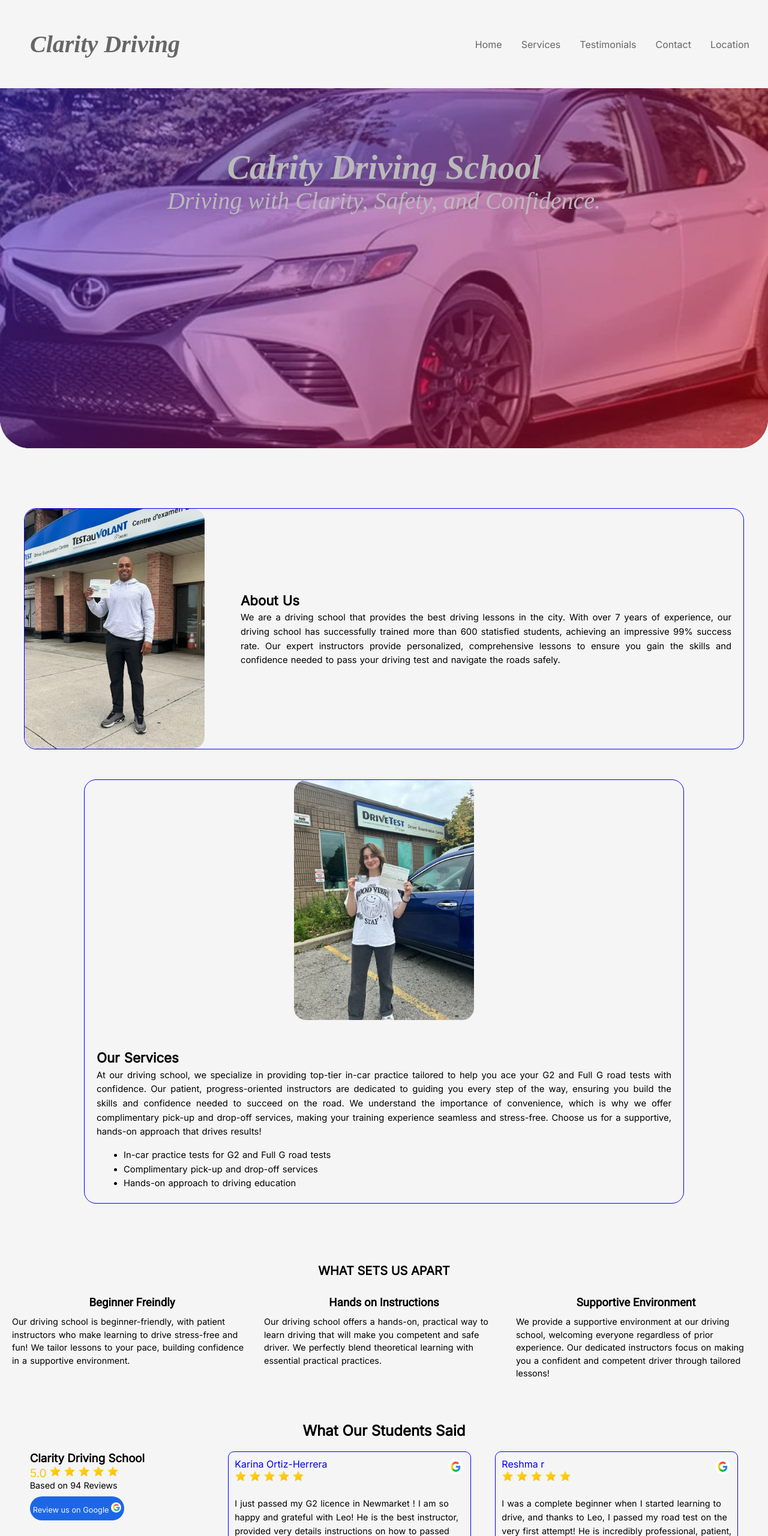
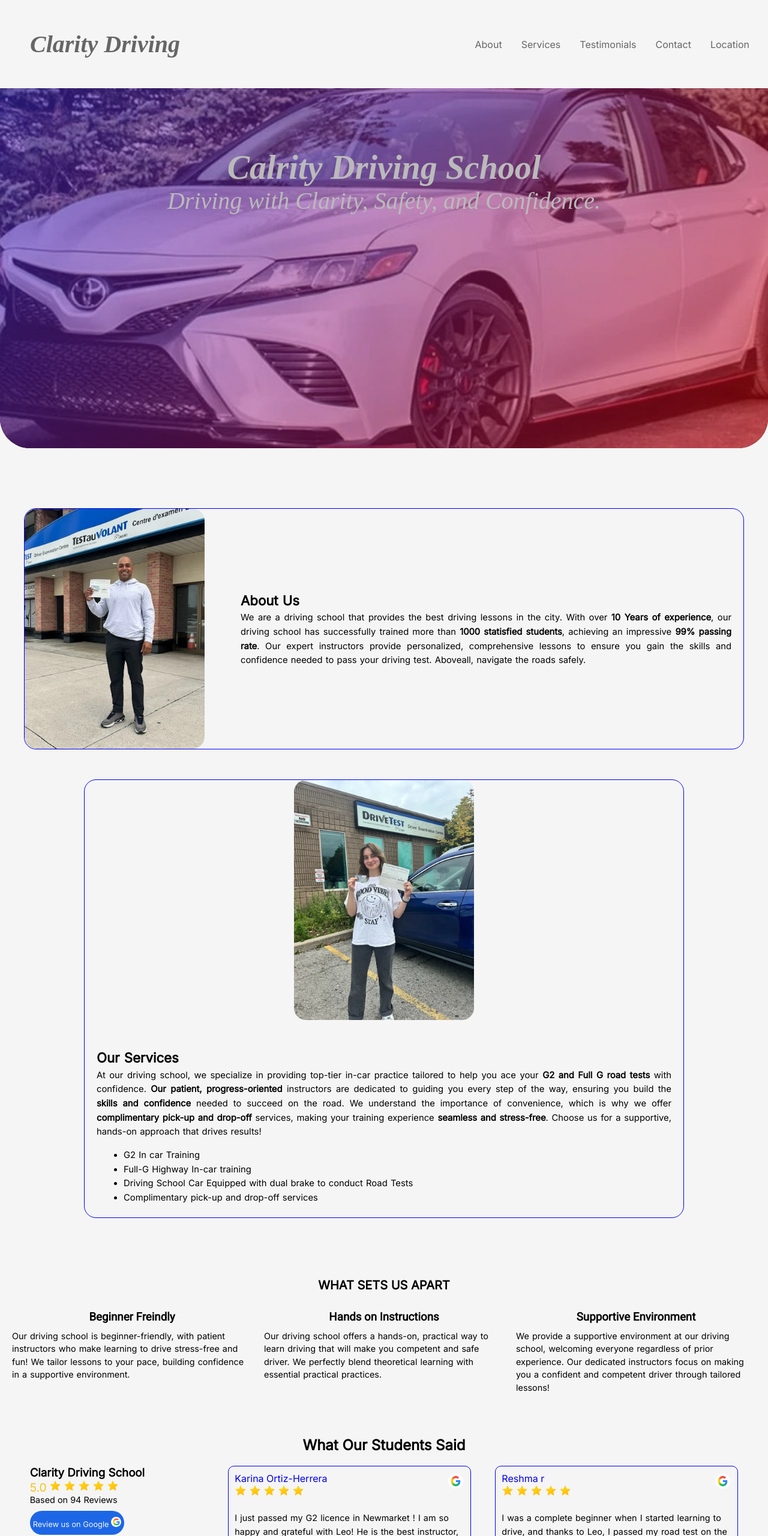
Before and after one commit to kanofiadmasu/clarity-driving, a plain HTML site: page clarity.html in a window 1280 px wide. Shown: the top 2560 px of the page at 60% size. Drawn offline with Linux system fonts and the light colour scheme.

```diff
--- a/clarity.html
+++ b/clarity.html
@@ -12,7 +12,7 @@
 <!--nav-bar header-->
 <header class="header">
     <nav id="nav-bar" class="nav-bar">
-        <a href ="#" class="nav-logo">Clarity Driving </a>
+        <a  id="home" class="nav-logo">Clarity Driving </a>
         <a href="#" class="toggle-button">
             <span class="bar"></span>
             <span class="bar"></span>
@@ -21,7 +21,7 @@
         <!--nav-links-->
         <div class="nav-links">
             <ul>
-                <li><a href="#home">Home</a></li>
+                <li><a href="#about-us">About</a></li>
                 <li><a href="#services">Services</a></li>
                 <li><a href="#testimonials">Testimonials</a></li>
                 <li><a href="#contact">Contact</a></li>
@@ -31,7 +31,7 @@
     </nav>
 </header>
         <!--nav-bar-header-ending-->
-        <main id="home" class="main-body">
+        <main  class="main-body">
          <!--Background-section-->
          <div class="Background-image-container">
             <div class="gradient-overlay"></div>
@@ -45,7 +45,7 @@
 
         <!--Information Section-->
             <div class="information-container">
-            <div class="about-us-container">
+            <div id="about-us" class="about-us-container" >
                 <div class="about-us-image-container">
                     <img src="Images/First-Image.webp" alt="claritty Driving Image" class="first-image">
                 </div>
@@ -53,9 +53,9 @@
                     <h2>About Us</h2>
                     <p>
                         We are a driving school that provides the best driving lessons in the city.
-                        With over 7 years of experience, our driving school has successfully trained more than 600 statisfied students,
-                        achieving an impressive 99% success rate. Our expert instructors provide personalized,
-                        comprehensive lessons to ensure you gain the skills and confidence needed to pass your driving test and navigate the roads safely.
+                        With over <strong>10 Years of experience</strong>, our driving school has successfully trained more than <strong>1000 statisfied students</strong>,
+                        achieving an impressive<strong> 99% passing rate</strong>. Our expert instructors provide personalized,
+                        comprehensive lessons to ensure you gain the skills and confidence needed to pass your driving test. Aboveall, navigate the roads safely.
                     </p>
                 </div>
 
@@ -68,16 +68,16 @@
                 <h2>Our Services</h2>
                         <p>
                          At our driving school, we specialize in providing top-tier in-car
-                         practice tailored to help you ace your G2 and Full G road tests with confidence. Our patient, progress-oriented instructors are dedicated to guiding you every step of the way,
-                         ensuring you build the skills and confidence needed to succeed on the road. We understand the importance of convenience, which is why we offer complimentary pick-up and drop-off services,
-                         making your training experience seamless and stress-free. Choose us for a supportive, hands-on approach that drives results!
+                         practice tailored to help you ace your <strong>G2 and Full G road tests</strong> with confidence. <strong>Our patient, progress-oriented</strong> instructors are dedicated to guiding you every step of the way,
+                         ensuring you build the <strong>skills and confidence</strong> needed to succeed on the road. We understand the importance of convenience, which is why we offer <strong>complimentary pick-up and drop-off</strong> services,
+                         making your training experience <strong>seamless and stress-free</strong>. Choose us for a supportive, hands-on approach that drives results!
                          </p>
                          <p>
                          <ul>
-
-                                <li>In-car practice tests for G2 and Full G road tests</li>
+                                <li>G2 In car Training</li>
+                                <li>Full-G Highway In-car training</li>
+                                <li>Driving School Car Equipped with dual brake to conduct Road Tests</li>
                                 <li>Complimentary pick-up and drop-off services</li>
-                                <li>Hands-on approach to driving education</li>
                          </ul>
                          </p>
                 </div>
@@ -106,7 +106,6 @@
             </div>
         </div>
             <!--End of Information Section-->
-
             <!--Testimonials Section-->
             <div id="testimonials" class="testimonials-section-container">
                 <h2>What Our Students Said</h2>
@@ -267,11 +266,10 @@
                 <div id="contact"   class="contact-continer">
                 <div class="contact-text">
                 <p> Start Your Driving Journey With Us!</p>
-                <p>Do you have any question or require more information? </p>
-                <p class="school-name">Clarity Driving School</p>
+                <p> For Further Details and Pricings  </p>
                 </div>
 
-                <div class="contact-number"><p>Reach Out to us at <p class="number">+1-437-091-5806</p></p></div>
+                <div class="contact-number"><p>Reach Out to us at <p class="number">+1-(437)-991-5866</p></p></div>
                 </div>
                 <!--Locaions-starting-->
             <div id="location" class="location-contianer">
@@ -290,13 +288,10 @@
                 <div class="footer-ending-container">
                     <div class="clarity-name-cell">
                         <p>Clarity Driving School</p>
-                        <p class="cell-number">437-091-5866</p>
+                        <p class="cell-number">+1-(437)-991-5866</p>
                     </div>
                     <p>	&copy 2025 claritydrivingschool.com</p>
-                    <button class="home-taking-link"><a href="#home">Home</a></button>
-
                 </div>
-
             </footer>
         </div>
         </div>
```
